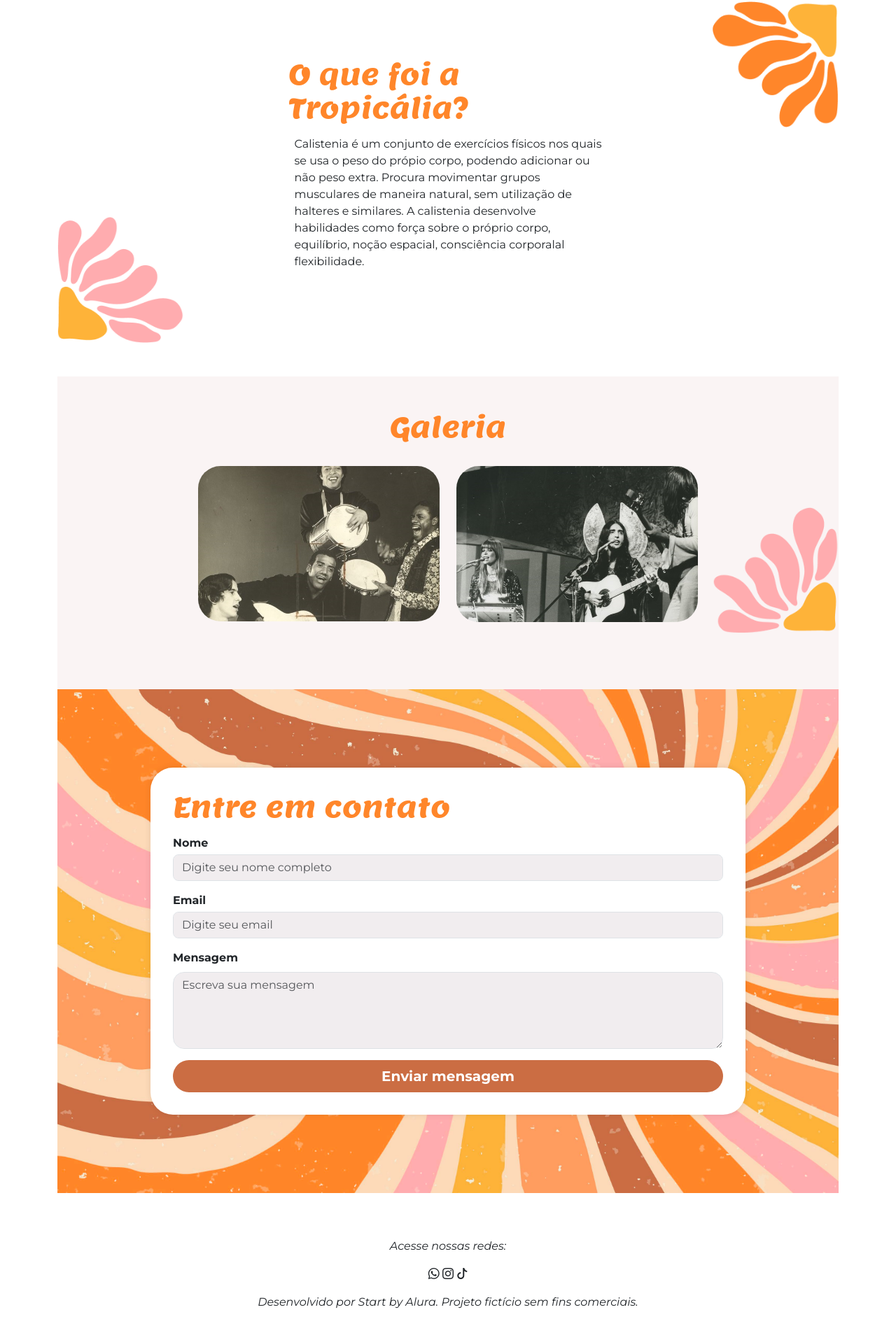
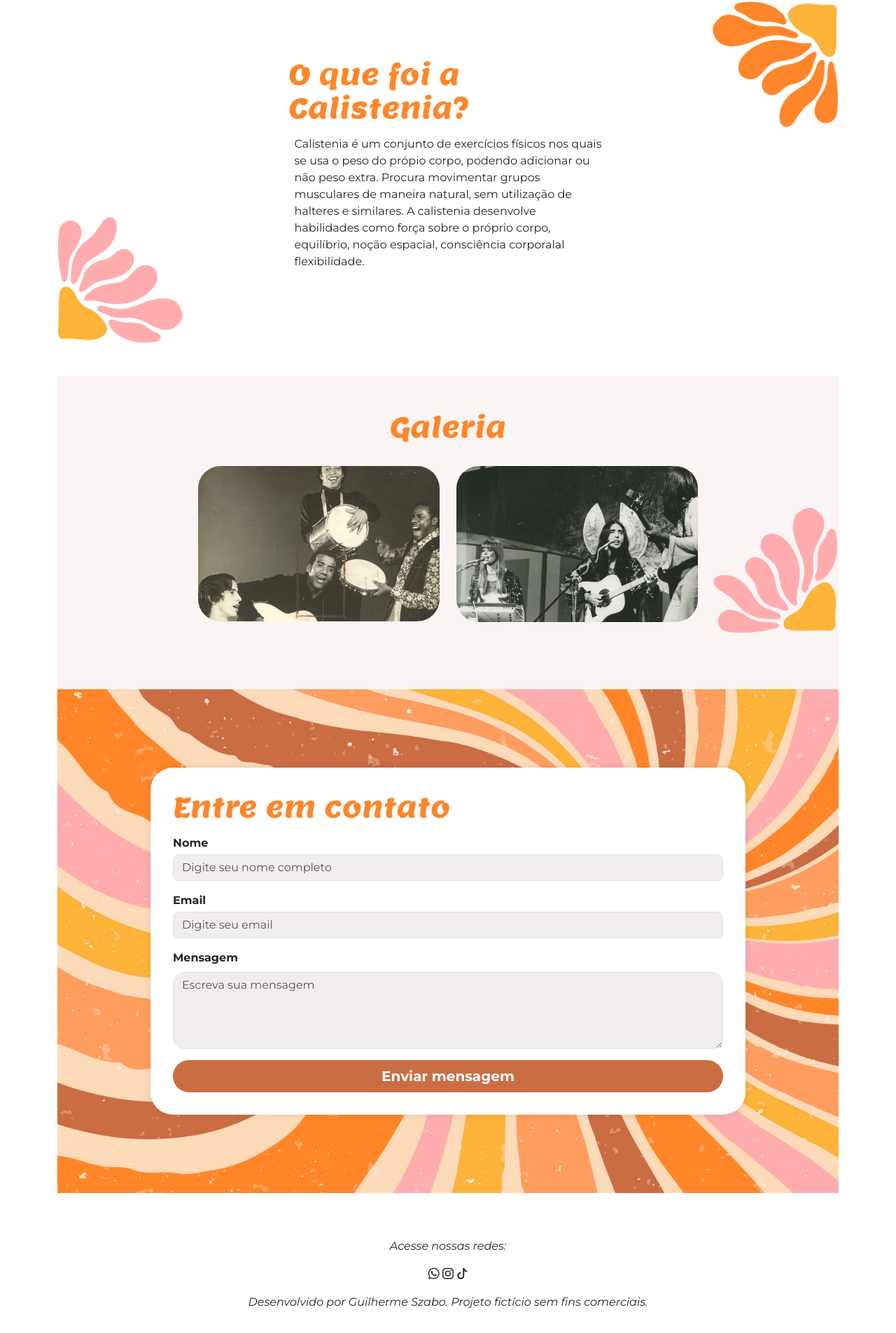
Before and after one commit to Guilherme-Szabo/Site-Acessivel, a plain HTML site: page index.html in a window 1280 px wide. Shown: the part 1007-2912 px from the top of the page at 70% size. Drawn offline with nearby package versions, Linux system fonts and the light colour scheme; a script that the page names is missing.

Commit message:
arrumando os textos

```diff
--- a/index.html
+++ b/index.html
@@ -5,7 +5,7 @@
     <meta charset="UTF-8">
     <meta name="viewport" content="width=device-width, initial-scale=1">
     <link rel="preconnect" href="https://fonts.googleapis.com">
-    <title>Tropicália</title>
+    <title>Calistenia</title>
     <link href="https://cdnjs.cloudflare.com/ajax/libs/bootstrap/5.3.3/css/bootstrap.min.css" rel="stylesheet">
     <link rel="stylesheet" href="https://cdnjs.cloudflare.com/ajax/libs/bootstrap-icons/1.11.3/font/bootstrap-icons.min.css">
     <link rel="stylesheet" href="styles.css">
@@ -45,7 +45,7 @@
         <section id="tropicalia" class="my-5 pt-6 secao-tropicalia">
             <div class="container d-flex align-items-center ">
                   <div class="col-5">
-                    <h2>O que foi a Tropicália?</h2>
+                    <h2>O que foi a Calistenia?</h2>
                     <p class="p-2">Calistenia é um conjunto de exercícios físicos nos quais se usa o peso do própio corpo,
                         podendo adicionar ou não peso extra. Procura movimentar grupos musculares de maneira natural, sem utilização de halteres e similares.
                         A calistenia desenvolve habilidades como força sobre o próprio corpo, equilíbrio, noção espacial, consciência corporalal flexibilidade. </p>
@@ -104,7 +104,7 @@
         <i class="bi bi-whatsapp"></i>
         <i class="bi bi-instagram"></i>
         <i class="bi bi-tiktok"></i>
-        <p class="mt-3">Desenvolvido por Start by Alura. Projeto fictício sem fins comerciais.</p>
+        <p class="mt-3">Desenvolvido por Guilherme Szabo. Projeto fictício sem fins comerciais.</p>
     </footer>
     <script src="script.js"></script>
 
```
